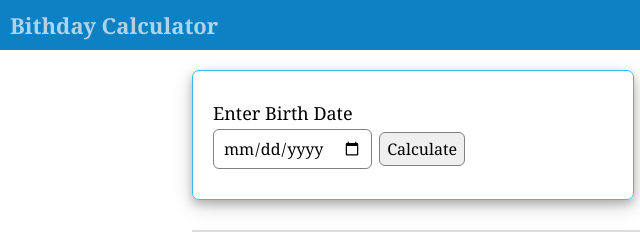
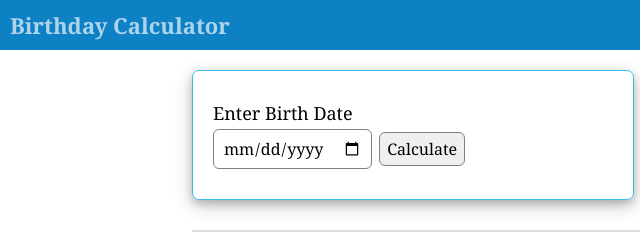
Before and after one commit to moseremzy/Birthday_Calculator, a plain HTML site: page index.html in a window 1280 px wide. Shown: the top 240 px of the page, 0-640 px from the left. Drawn offline with nearby package versions, Linux system fonts and the light colour scheme.

Commit message:
Update index.html

```diff
--- a/index.html
+++ b/index.html
@@ -12,7 +12,7 @@
 </head>
 <body>
   <div class = "header">
-      <h2>Bithday Calculator</h2>
+      <h2>Birthday Calculator</h2>
       <i class="fa-solid fa-bars" id = "hamburger"></i>
   </div>
 
```
